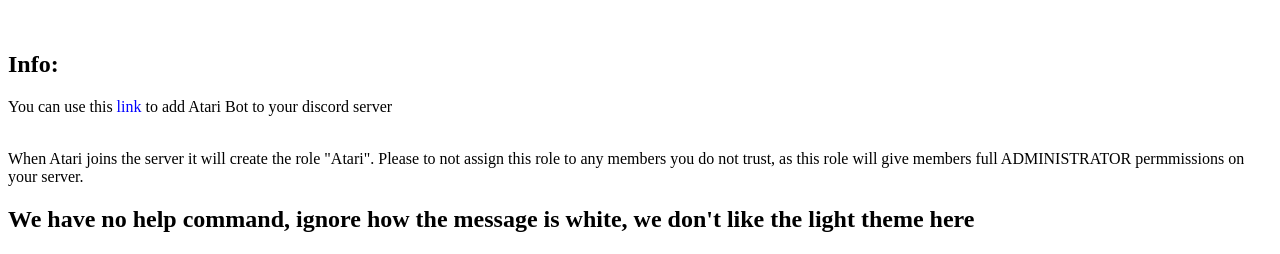
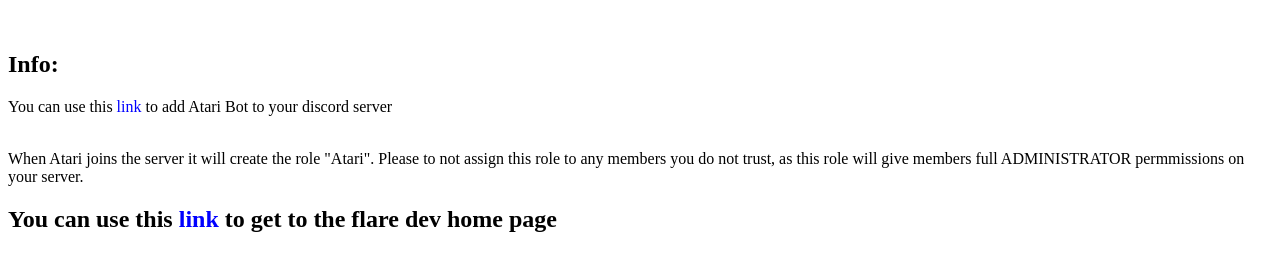
Before and after one commit to Flare-Development/Atari-Bot, a plain HTML site: page index.html in a window 1280 px wide. Shown: the part 167-421 px from the top of the page. Drawn offline with Linux system fonts and the light colour scheme.

Commit message:
Update index.html

```diff
--- a/index.html
+++ b/index.html
@@ -43,4 +43,6 @@
 
 <p>You can use this <span style="color: #0000ff;"><a style="color: #0000ff;"  onclick="window.open('https://discordapp.com/api/oauth2/authorize?client_id=628757075111182341&permissions=0&redirect_uri=https%3A%2F%2Fscript.google.com%2Fmacros%2Fs%2FAKfycbxpsuB6BkDNQdAexPYD_wcrBydTPpltZ5XhuKiUaFE%2Fexec&response_type=code&scope=bot%20identify', 'newwindow', 'width=600,height=600'); return false;">link</a></span> to add Atari Bot to your discord server</p>
 <p><br />When Atari joins the server it will create the role "Atari". Please to not assign this role to any members you do not trust, as this role will give members full ADMINISTRATOR permmissions on your server.</p>
-<h2> We have no help command, ignore how the message is white, we don't like the light theme here</h2>
+
+<h2>You can use this <span style="color: #0000ff;"><a style="color: #0000ff;"  onclick="window.open('https://discordapp.com/api/oauth2/authorize?client_id=628757075111182341&permissions=0&redirect_uri=https%3A%2F%2Fscript.google.com%2Fmacros%2Fs%2FAKfycbxpsuB6BkDNQdAexPYD_wcrBydTPpltZ5XhuKiUaFE%2Fexec&response_type=code&scope=bot%20identify', 'newwindow', 'width=600,height=600'); return false;">link</a></span> to get to the flare dev home page</p>
+<p><br /></p>
```
